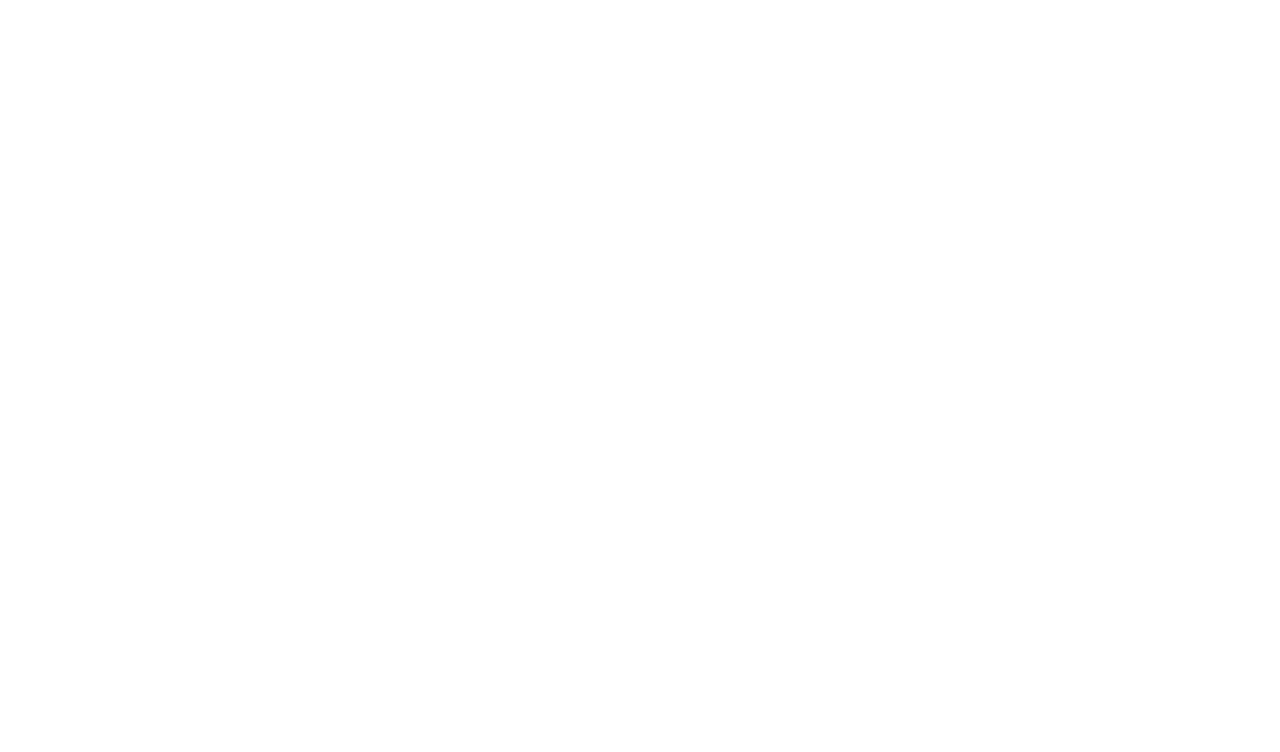
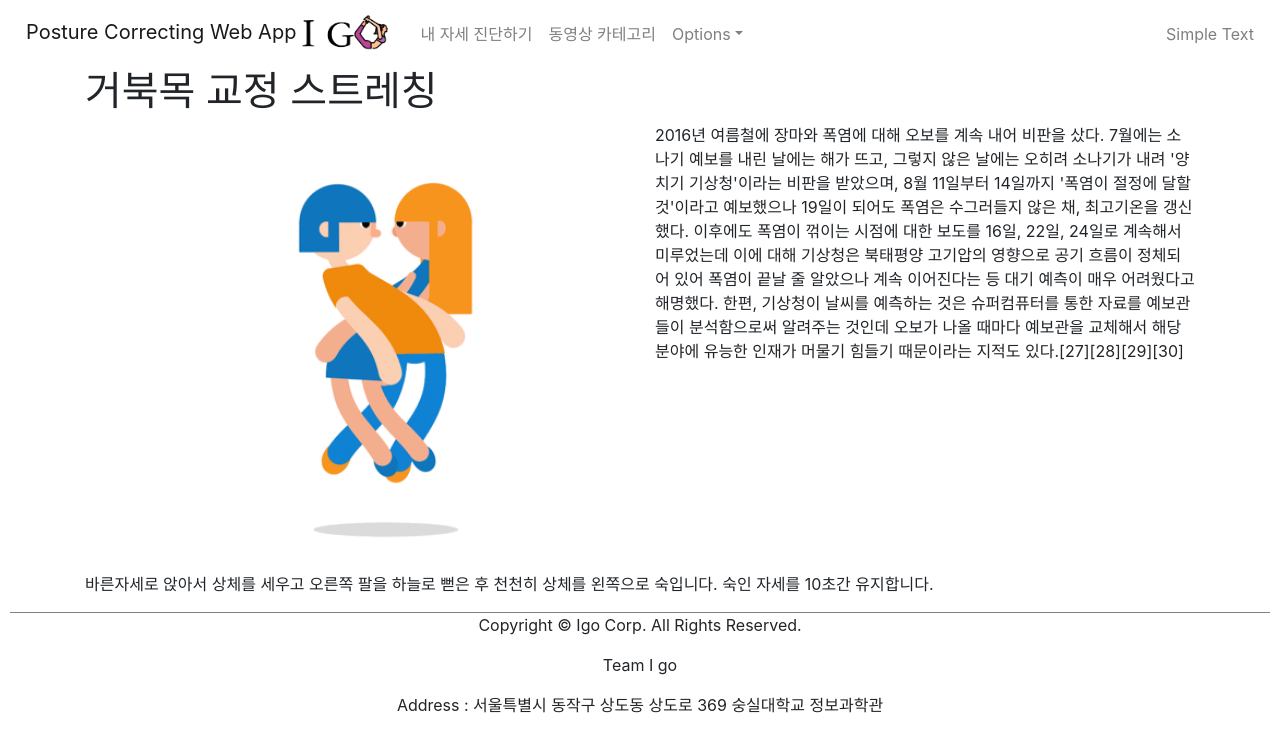
Before and after one commit to iiiiigo/Frontend, a React (Create React App) app: page /forwardNeck in a window 1280 px wide. Shown: the top 752 px of the page. Built offline with nearby package versions, Linux system fonts and the light colour scheme.

Commit message:
react-router-dom 방식으로 링크 수정

```diff
--- a/package.json
+++ b/package.json
@@ -3,6 +3,7 @@
   "version": "0.1.0",
   "private": true,
   "dependencies": {
+    "@tensorflow-models/posenet": "^2.2.1",
     "@testing-library/jest-dom": "^4.2.4",
     "@testing-library/react": "^9.3.2",
     "@testing-library/user-event": "^7.1.2",
--- a/src/App.js
+++ b/src/App.js
@@ -1,7 +1,13 @@
 import React from "react";
 import "./App.css";
 import { BrowserRouter as Router, Switch, Route } from "react-router-dom";
-import { MainPage, EmployeeCreate, EmployeeUpdate, VideoList } from "./pages";
+import {
+  MainPage,
+  EmployeeCreate,
+  EmployeeUpdate,
+  VideoList,
+  ForwardNeck
+} from "./pages";
 function App() {
   return (
     <Router>
@@ -10,6 +16,7 @@
         <Route path="/create" component={EmployeeCreate} />
         <Route path="/update" component={EmployeeUpdate} />
         <Route path="/videoList" component={VideoList} />
+        <Route path="/forwardNeck" component={ForwardNeck} />
       </Switch>
     </Router>
   );
--- a/src/components/Layout.js
+++ b/src/components/Layout.js
@@ -46,7 +46,7 @@
   return (
     <span>
       <Navbar color="" light expand="md">
-        <NavbarBrand href="/">
+        <NavbarBrand tag={Link} to="/">
           Posture Correcting Web App
           <img src={logo} alt="menubar" id="menu-img" width="100" />
         </NavbarBrand>
@@ -54,10 +54,14 @@
         <Collapse isOpen={isOpen} navbar>
           <Nav className="mr-auto" navbar>
             <NavItem>
-              <NavLink href="/components/">내 자세 진단하기</NavLink>
+              <NavLink tag={Link} to="/forwardNeck">
+                내 자세 진단하기
+              </NavLink>
             </NavItem>
             <NavItem>
-              <NavLink href="/videoList/">동영상 카테고리</NavLink>
+              <NavLink tag={Link} to="/videoList">
+                동영상 카테고리
+              </NavLink>
             </NavItem>
             <UncontrolledDropdown nav inNavbar>
               <DropdownToggle nav caret>
--- /dev/null
+++ b/src/pages/ForwardNeck.jsx
@@ -0,0 +1,41 @@
+import React, { useEffect, useCallback } from "react";
+import { Layout, Loading } from "../components";
+import { Container, Row, Col, Nav, NavItem, NavLink } from "reactstrap";
+import "./page.css";
+import move from "../components/icon/move.gif";
+
+export default function ForwardNeck() {
+  return (
+    <Layout>
+      <Container>
+        <h1>거북목 교정 스트레칭</h1>
+        <Row xs="2">
+          <Col>
+            <img src={move} width="600" />
+          </Col>
+          <Col>
+            <p>
+              2016년 여름철에 장마와 폭염에 대해 오보를 계속 내어 비판을 샀다.
+              7월에는 소나기 예보를 내린 날에는 해가 뜨고, 그렇지 않은 날에는
+              오히려 소나기가 내려 '양치기 기상청'이라는 비판을 받았으며, 8월
+              11일부터 14일까지 '폭염이 절정에 달할 것'이라고 예보했으나 19일이
+              되어도 폭염은 수그러들지 않은 채, 최고기온을 갱신했다. 이후에도
+              폭염이 꺾이는 시점에 대한 보도를 16일, 22일, 24일로 계속해서
+              미루었는데 이에 대해 기상청은 북태평양 고기압의 영향으로 공기
+              흐름이 정체되어 있어 폭염이 끝날 줄 알았으나 계속 이어진다는 등
+              대기 예측이 매우 어려웠다고 해명했다. 한편, 기상청이 날씨를
+              예측하는 것은 슈퍼컴퓨터를 통한 자료를 예보관들이 분석함으로써
+              알려주는 것인데 오보가 나올 때마다 예보관을 교체해서 해당 분야에
+              유능한 인재가 머물기 힘들기 때문이라는 지적도
+              있다.[27][28][29][30]
+            </p>
+          </Col>
+        </Row>
+        <p>
+          바른자세로 앉아서 상체를 세우고 오른쪽 팔을 하늘로 뻗은 후 천천히
+          상체를 왼쪽으로 숙입니다. 숙인 자세를 10초간 유지합니다.
+        </p>
+      </Container>
+    </Layout>
+  );
+}
--- a/src/pages/index.js
+++ b/src/pages/index.js
@@ -2,3 +2,4 @@
 export { default as EmployeeUpdate } from "./EmployeeUpdate.jsx";
 export { default as EmployeeCreate } from "./EmployeeCreate.jsx";
 export { default as VideoList } from "./VideoList.jsx";
+export { default as ForwardNeck } from "./ForwardNeck.jsx";
```
Also changed, not shown: src/components/icon/move.gif (added), 1 other file (tests, documents, lock files or other folders).
